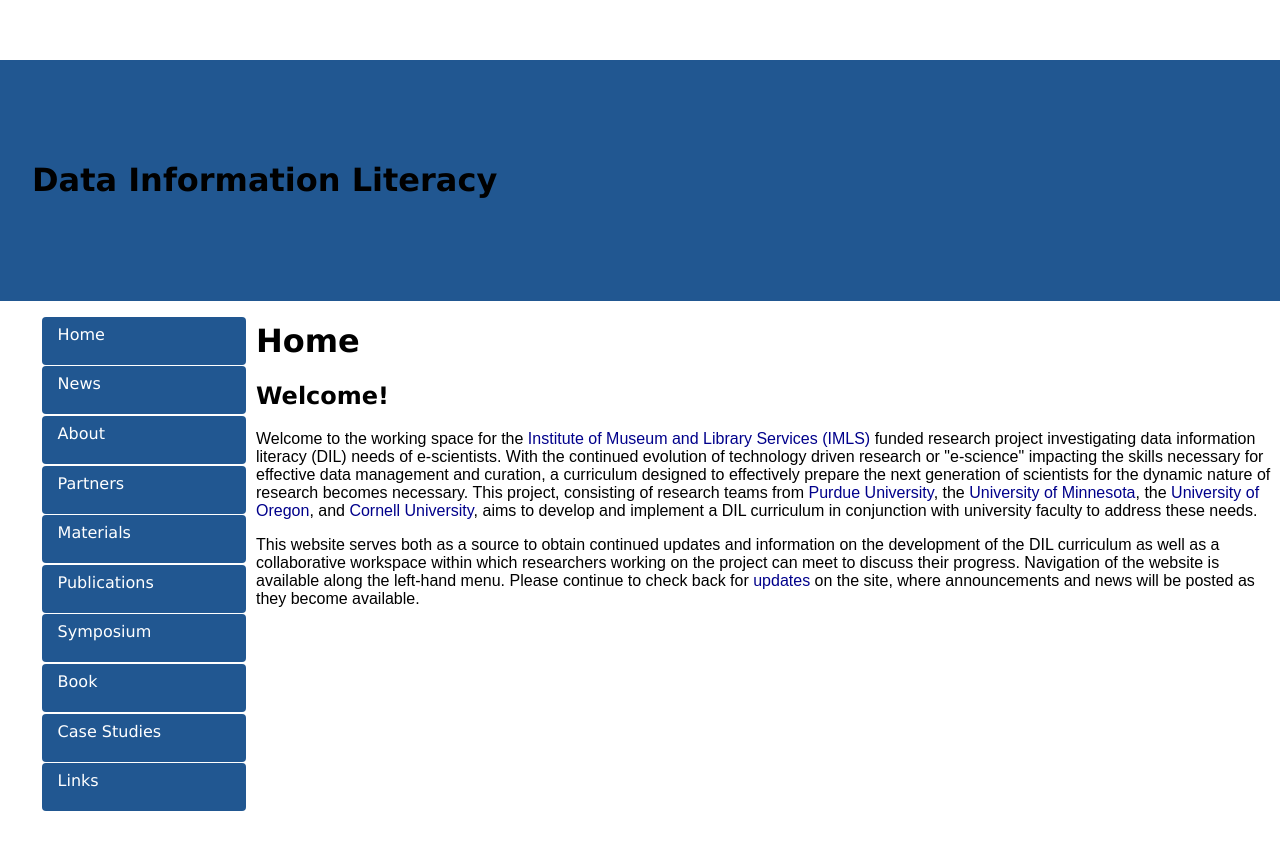
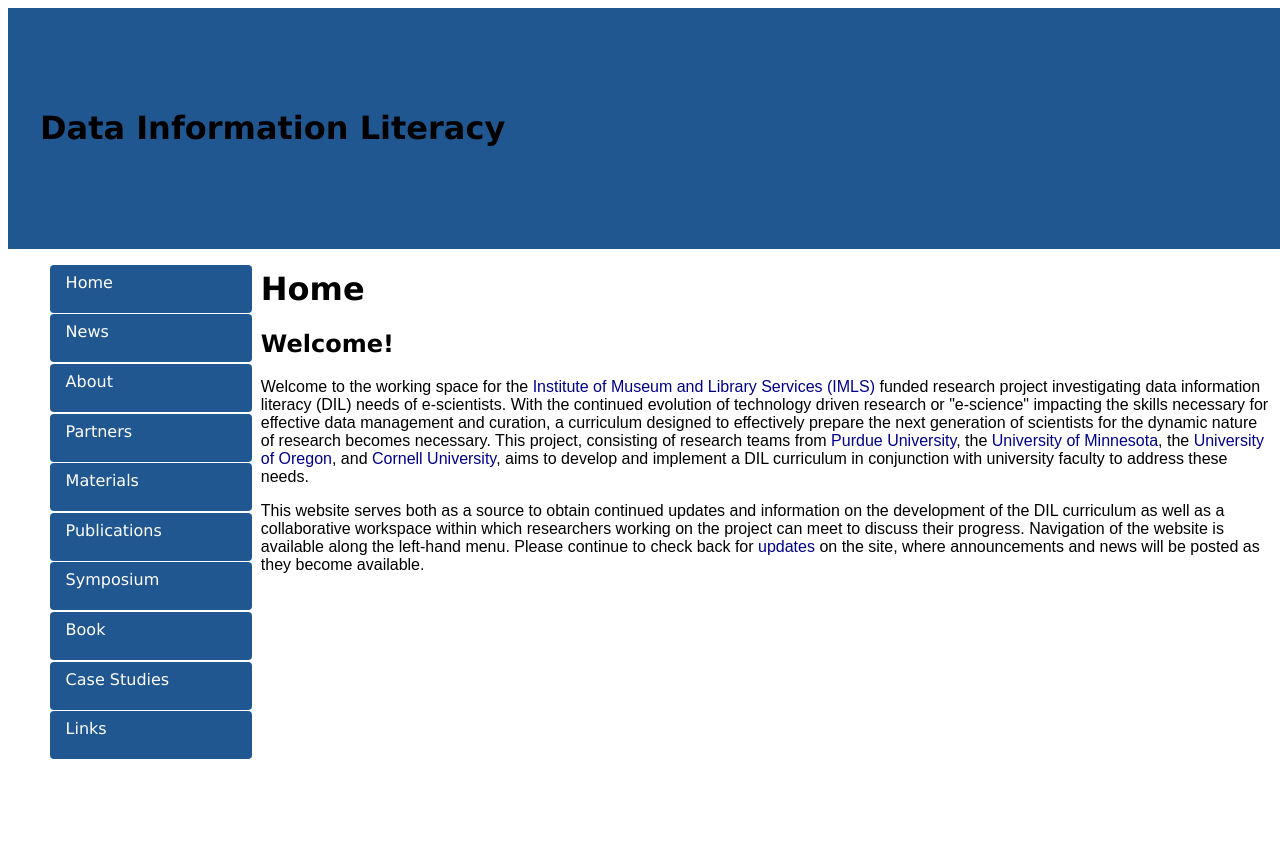
Before and after one commit to datainfolit/datainfolit, a Jekyll site: the page built from index.html, in a window 1280 px wide. Shown: the top 850 px of the page. Built offline with Jekyll 4.4.1, drawn with Linux system fonts in a browser that asks for light colours.

Commit message:
Update main.css

```diff
--- a/css/main.css
+++ b/css/main.css
@@ -1,6 +1,3 @@
-body {
-    margin: 60px auto;
-}
 h1, h2, h3 {
     font-family: "Century Gothic",futura,"URW Gothic L",Verdana,sans-serif;;
 }
```
